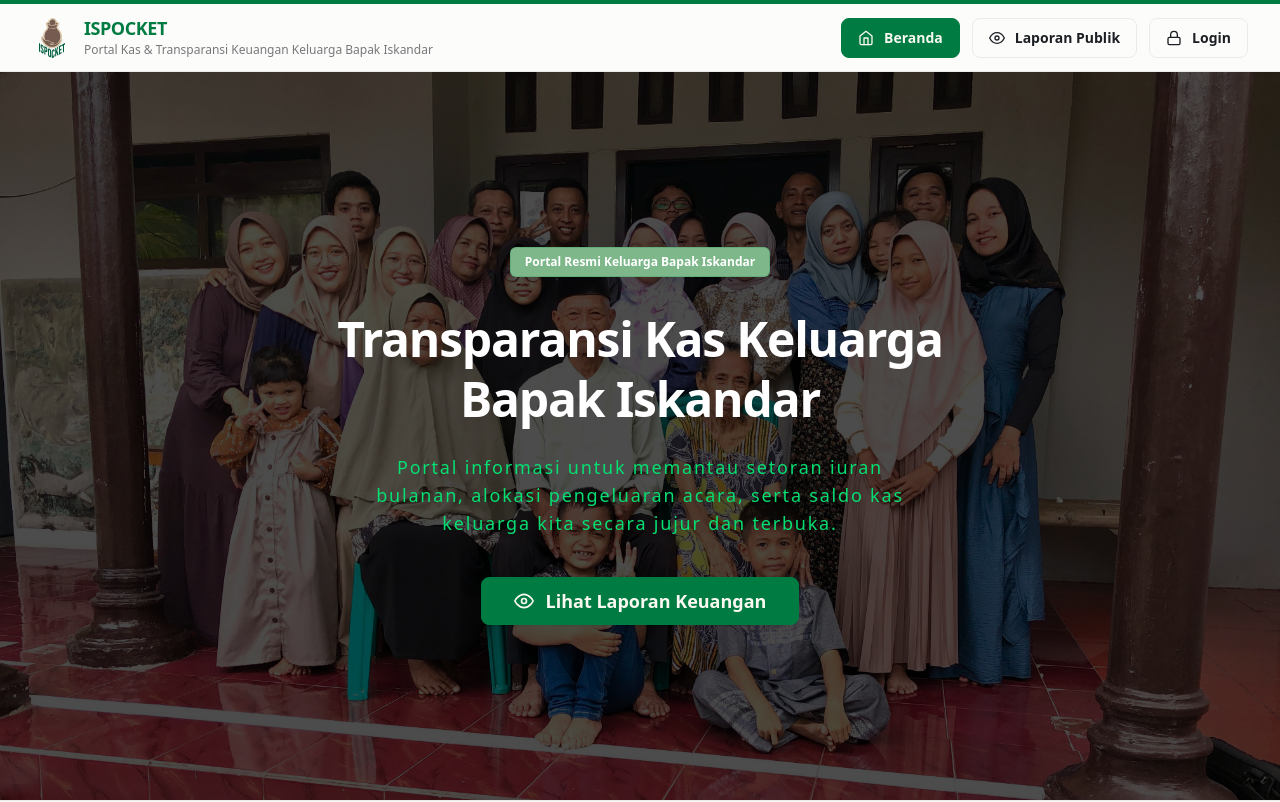
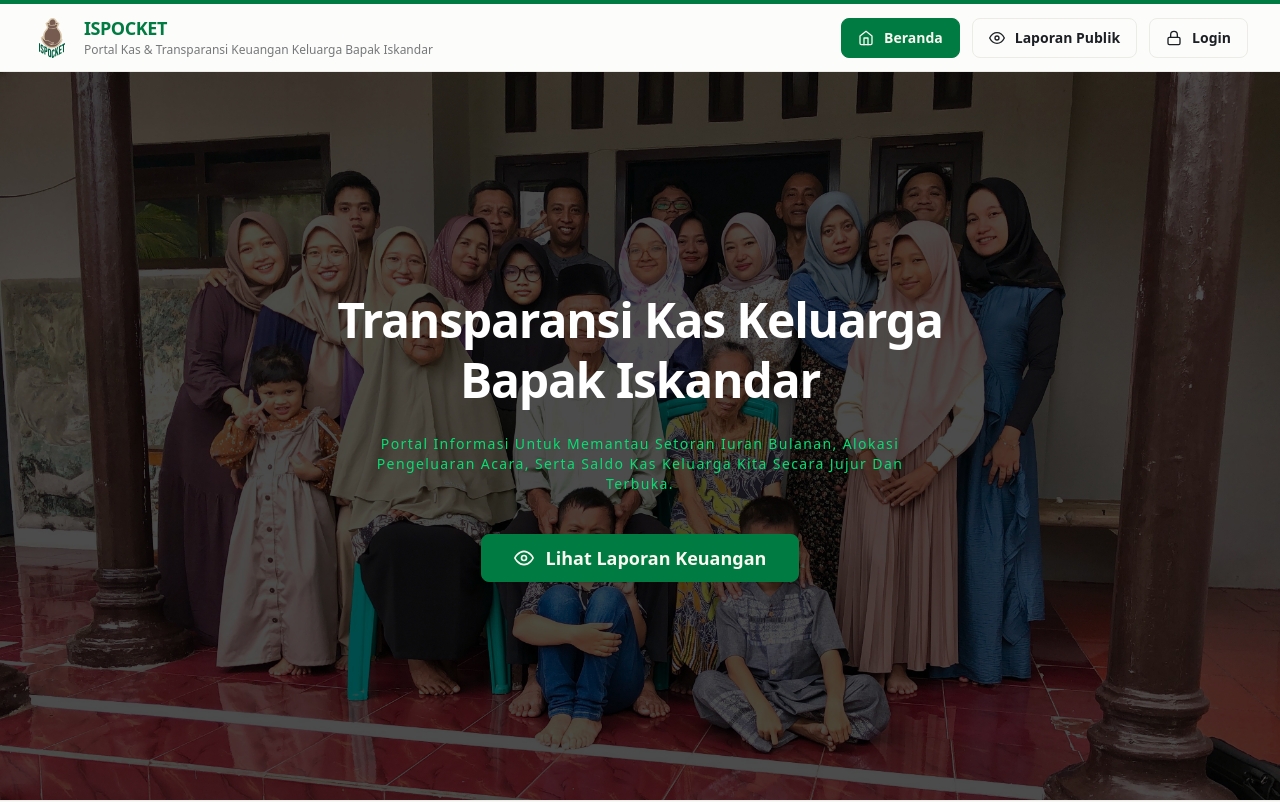
Before and after one commit to Mazees/iskandar-pocket, a Next.js app: page / in a window 1280 px wide. Shown: the top 802 px of the page. Built offline with nearby package versions, Linux system fonts and the light colour scheme; no server answers.

Commit message:
refactor: rapikan hero

```diff
--- a/app/page.tsx
+++ b/app/page.tsx
@@ -24,18 +24,15 @@ export default function Home() {
           priority
         />
         <div className="bg-black/70 h-full w-full absolute left-0 top-0 flex flex-col items-center justify-center text-center">
-          <div className="inline-flex items-center justify-center gap-2 px-3.5 py-1.5 rounded-md bg-secondary text-white text-xs font-semibold mb-8 border border-primary/20">
-            Portal Resmi Keluarga Bapak Iskandar
-          </div>
 
           <h1 className="text-3xl lg:text-5xl max-w-3xl md:text-6xl font-extrabold tracking-tight leading-tight mb-6 text-white">
             Transparansi Kas Keluarga <br /> Bapak Iskandar
           </h1>
 
-          <p className="text-sm text-green-400 lg:text-lg max-w-xl not-lg:w-[80%] mx-auto mb-10 tracking-widest">
-            Portal informasi untuk memantau setoran iuran bulanan, alokasi
-            pengeluaran acara, serta saldo kas keluarga kita secara jujur dan
-            terbuka.
+          <p className="text-xs text-green-400 lg:text-sm max-w-xl not-lg:w-[80%] mx-auto mb-10 tracking-widest">
+            Portal Informasi Untuk Memantau Setoran Iuran Bulanan, Alokasi
+            Pengeluaran Acara, Serta Saldo Kas Keluarga Kita Secara Jujur Dan
+            Terbuka.
           </p>
 
           <div className="flex flex-wrap items-center justify-center gap-4">
```
